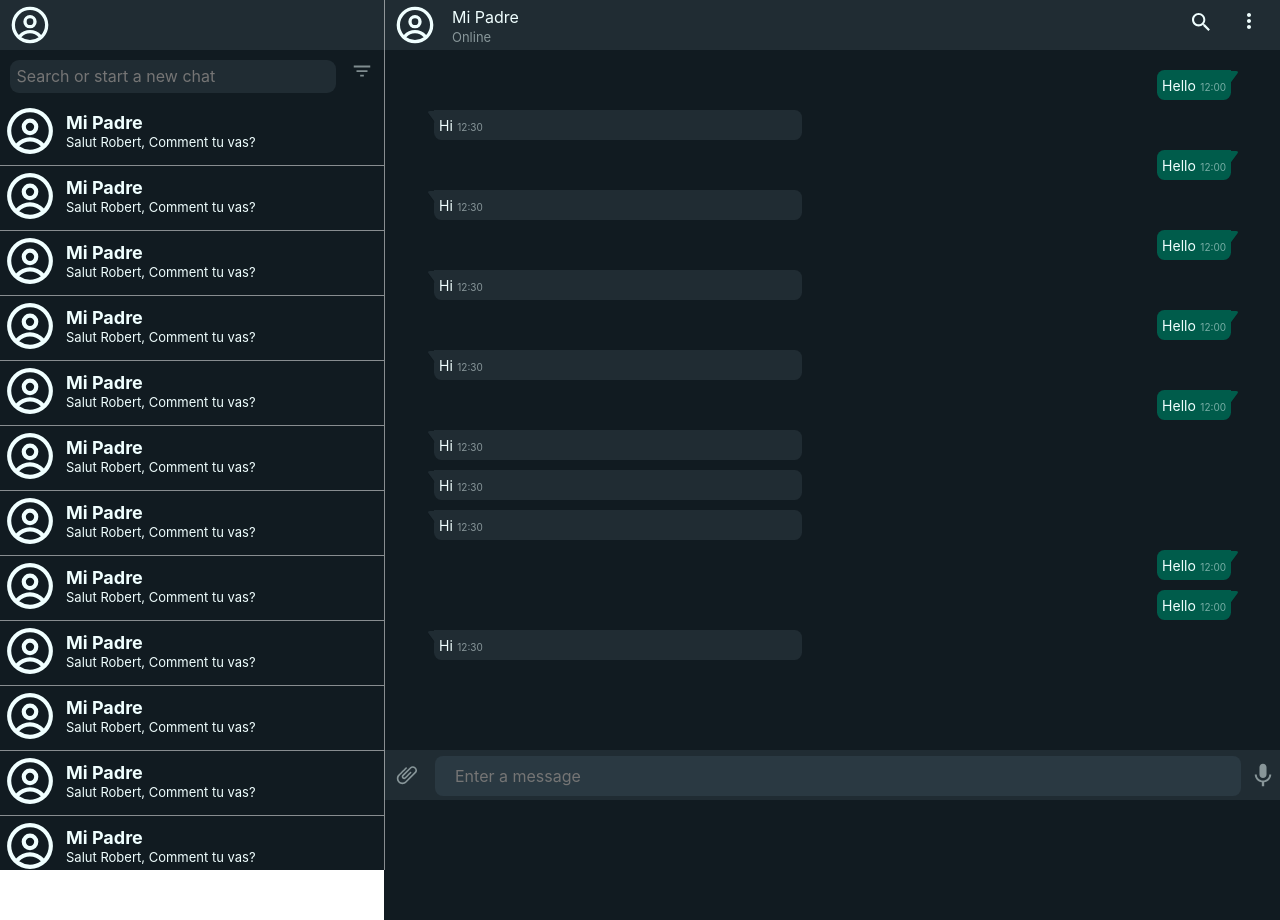
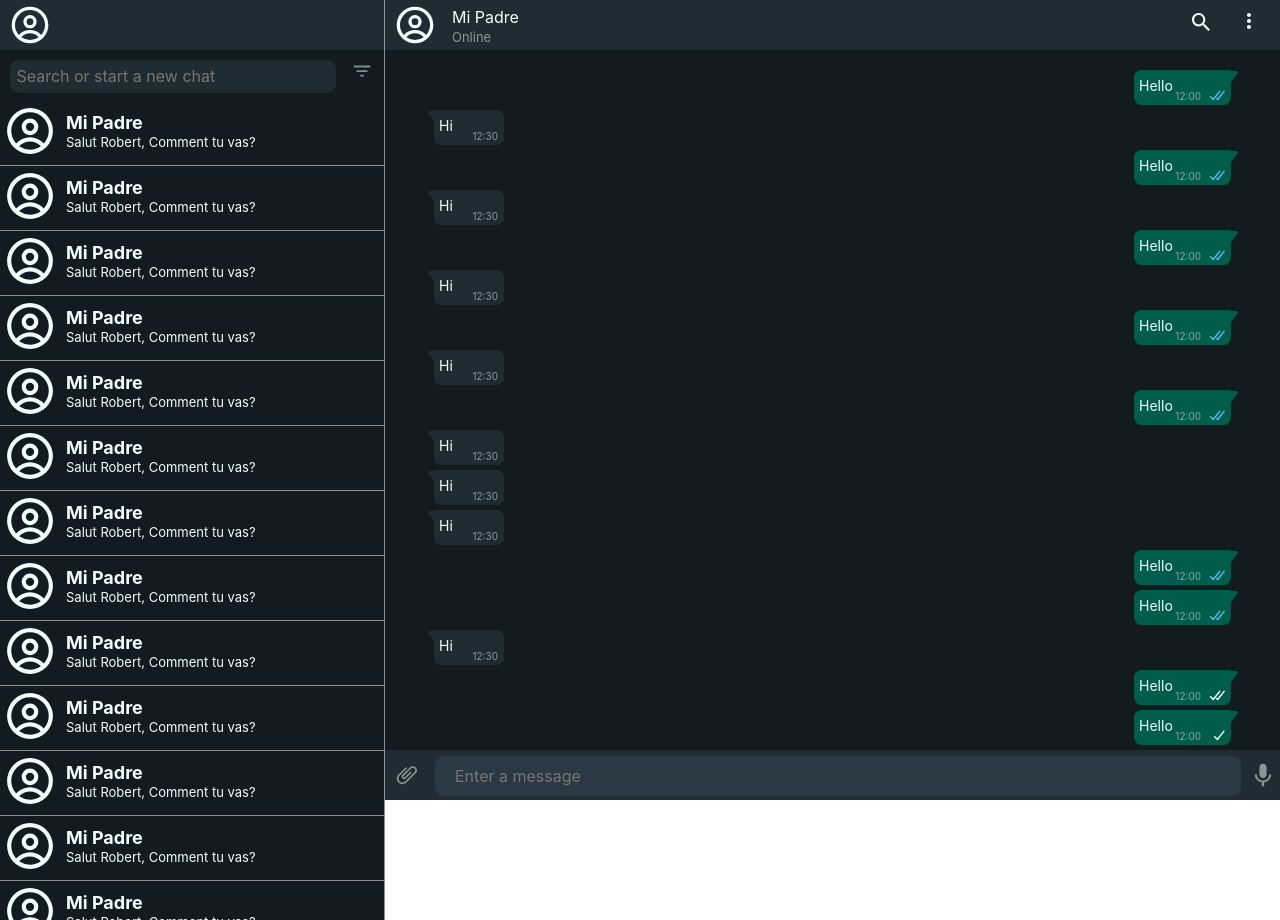
Before and after one commit to isaacrobert33/monchat, a Svelte app: page / in a window 1280 px wide. After the commit the page ends 800 px from the top, so only its background shows below. Built offline with nearby package versions, Linux system fonts and the light colour scheme.

Commit message:
Conversations calibaration

```diff
--- a/src/components/ChatCard.svelte
+++ b/src/components/ChatCard.svelte
@@ -2,6 +2,7 @@
     export let msg;
     export let msg_time;
     export let direction;
+    export let read_status = false;
 </script>
 
 {#if direction==="me"}
@@ -11,7 +12,25 @@
                 <svg viewBox="0 0 8 13" height="13" width="8" preserveAspectRatio="xMidYMid meet" class="" version="1.1" x="0px" y="0px" enable-background="new 0 0 8 13" xml:space="preserve"><path opacity="0.13" d="M5.188,1H0v11.193l6.467-8.625 C7.526,2.156,6.958,1,5.188,1z"></path><path fill="currentColor" d="M5.188,0H0v11.193l6.467-8.625C7.526,1.156,6.958,0,5.188,0z"></path></svg>
             </span>
             <span class="chat-msg">{msg}</span>
-            <span class="chat-time">{msg_time}</span>
+            <span class="chat-time me-time">{msg_time}</span>
+            <span class="read-status">
+                {#if read_status === null}
+                    <svg viewBox="0 0 12 11" height="11" width="12" preserveAspectRatio="xMidYMid meet" class="" fill="none">
+                        <path d="M11.1549 0.652832C11.0745 0.585124 10.9729 0.55127 10.8502 0.55127C10.7021 0.55127 10.5751 0.610514 10.4693 0.729004L4.28038 8.36523L1.87461 6.09277C1.8323 6.04622 1.78151 6.01025 1.72227 5.98486C1.66303 5.95947 1.60166 5.94678 1.53819 5.94678C1.407 5.94678 1.29275 5.99544 1.19541 6.09277L0.884379 6.40381C0.79128 6.49268 0.744731 6.60482 0.744731 6.74023C0.744731 6.87565 0.79128 6.98991 0.884379 7.08301L3.88047 10.0791C4.02859 10.2145 4.19574 10.2822 4.38194 10.2822C4.48773 10.2822 4.58929 10.259 4.68663 10.2124C4.78396 10.1659 4.86436 10.1003 4.92784 10.0156L11.5738 1.59863C11.6458 1.5013 11.6817 1.40186 11.6817 1.30029C11.6817 1.14372 11.6183 1.01888 11.4913 0.925781L11.1549 0.652832Z" fill="currentcolor">
+                        </path>
+                    </svg>
+                {:else if !read_status}
+                    <svg viewBox="0 0 16 11" height="11" width="16" preserveAspectRatio="xMidYMid meet" class="" fill="none">
+                        <path d="M11.0714 0.652832C10.991 0.585124 10.8894 0.55127 10.7667 0.55127C10.6186 0.55127 10.4916 0.610514 10.3858 0.729004L4.19688 8.36523L1.79112 6.09277C1.7488 6.04622 1.69802 6.01025 1.63877 5.98486C1.57953 5.95947 1.51817 5.94678 1.45469 5.94678C1.32351 5.94678 1.20925 5.99544 1.11192 6.09277L0.800883 6.40381C0.707784 6.49268 0.661235 6.60482 0.661235 6.74023C0.661235 6.87565 0.707784 6.98991 0.800883 7.08301L3.79698 10.0791C3.94509 10.2145 4.11224 10.2822 4.29844 10.2822C4.40424 10.2822 4.5058 10.259 4.60313 10.2124C4.70046 10.1659 4.78086 10.1003 4.84434 10.0156L11.4903 1.59863C11.5623 1.5013 11.5982 1.40186 11.5982 1.30029C11.5982 1.14372 11.5348 1.01888 11.4078 0.925781L11.0714 0.652832ZM8.6212 8.32715C8.43077 8.20866 8.2488 8.09017 8.0753 7.97168C7.99489 7.89128 7.8891 7.85107 7.75791 7.85107C7.6098 7.85107 7.4892 7.90397 7.3961 8.00977L7.10411 8.33984C7.01947 8.43717 6.97715 8.54508 6.97715 8.66357C6.97715 8.79476 7.0237 8.90902 7.1168 9.00635L8.1959 10.0791C8.33132 10.2145 8.49636 10.2822 8.69102 10.2822C8.79681 10.2822 8.89838 10.259 8.99571 10.2124C9.09304 10.1659 9.17556 10.1003 9.24327 10.0156L15.8639 1.62402C15.9358 1.53939 15.9718 1.43994 15.9718 1.32568C15.9718 1.1818 15.9125 1.05697 15.794 0.951172L15.4386 0.678223C15.3582 0.610514 15.2587 0.57666 15.1402 0.57666C14.9964 0.57666 14.8715 0.635905 14.7657 0.754395L8.6212 8.32715Z" fill="currentColor">
+                        </path>
+                    </svg>
+                {:else}
+                    <svg viewBox="0 0 16 11" height="11" width="16" preserveAspectRatio="xMidYMid meet" class="read" fill="none">
+                        <path d="M11.0714 0.652832C10.991 0.585124 10.8894 0.55127 10.7667 0.55127C10.6186 0.55127 10.4916 0.610514 10.3858 0.729004L4.19688 8.36523L1.79112 6.09277C1.7488 6.04622 1.69802 6.01025 1.63877 5.98486C1.57953 5.95947 1.51817 5.94678 1.45469 5.94678C1.32351 5.94678 1.20925 5.99544 1.11192 6.09277L0.800883 6.40381C0.707784 6.49268 0.661235 6.60482 0.661235 6.74023C0.661235 6.87565 0.707784 6.98991 0.800883 7.08301L3.79698 10.0791C3.94509 10.2145 4.11224 10.2822 4.29844 10.2822C4.40424 10.2822 4.5058 10.259 4.60313 10.2124C4.70046 10.1659 4.78086 10.1003 4.84434 10.0156L11.4903 1.59863C11.5623 1.5013 11.5982 1.40186 11.5982 1.30029C11.5982 1.14372 11.5348 1.01888 11.4078 0.925781L11.0714 0.652832ZM8.6212 8.32715C8.43077 8.20866 8.2488 8.09017 8.0753 7.97168C7.99489 7.89128 7.8891 7.85107 7.75791 7.85107C7.6098 7.85107 7.4892 7.90397 7.3961 8.00977L7.10411 8.33984C7.01947 8.43717 6.97715 8.54508 6.97715 8.66357C6.97715 8.79476 7.0237 8.90902 7.1168 9.00635L8.1959 10.0791C8.33132 10.2145 8.49636 10.2822 8.69102 10.2822C8.79681 10.2822 8.89838 10.259 8.99571 10.2124C9.09304 10.1659 9.17556 10.1003 9.24327 10.0156L15.8639 1.62402C15.9358 1.53939 15.9718 1.43994 15.9718 1.32568C15.9718 1.1818 15.9125 1.05697 15.794 0.951172L15.4386 0.678223C15.3582 0.610514 15.2587 0.57666 15.1402 0.57666C14.9964 0.57666 14.8715 0.635905 14.7657 0.754395L8.6212 8.32715Z" fill="currentColor">
+                        </path>
+                    </svg>
+                {/if}
+            </span>
         </div>
     </div>
 {:else}
@@ -21,7 +40,7 @@
                 <svg viewBox="0 0 8 13" height="13" width="8" preserveAspectRatio="xMidYMid meet" class="" version="1.1" x="0px" y="0px" enable-background="new 0 0 8 13" xml:space="preserve"><path opacity="0.13" fill="#0000000" d="M1.533,3.568L8,12.193V1H2.812 C1.042,1,0.474,2.156,1.533,3.568z"></path><path fill="currentColor" d="M1.533,2.568L8,11.193V0L2.812,0C1.042,0,0.474,1.156,1.533,2.568z"></path></svg>
             </span>
             <span class="chat-msg">{msg}</span>
-            <span class="chat-time">{msg_time}</span>
+            <span class="chat-time you-time">{msg_time}</span>
         </div>
     </div>
 {/if}
@@ -49,11 +68,27 @@
 
     .you {
         max-width: 40%;
+        position: absolute;
         padding: 5px;
+        min-width: 60px;
+        min-height: 25px;
         color: azure;
         border-radius: 7.5px;
         background-color: #202c33;
         border-top-left-radius: 0;
+    }
+
+    .my {
+        right: 40px;
+        padding: 5px;
+        max-width: 40%;
+        min-width: 87px;
+        min-height: 25px;
+        color: azure;
+        background-color: #005c4b;
+        border-radius: 7.5px;
+        border-top-right-radius: 0;
+        position: absolute;
     }
 
     .tail-in {
@@ -64,26 +99,6 @@
         z-index: 1;
     }
 
-    .chat-msg {
-        font-size: 14px;
-    }
-
-    .chat-time {
-        font-size: 10px;
-        color: rgba(240, 255, 255, 0.5);
-    }
-
-    .my {
-        right: 40px;
-        padding: 5px;
-        max-width: 40%;
-        color: azure;
-        background-color: #005c4b;
-        border-radius: 7.5px;
-        border-top-right-radius: 0;
-        position: absolute;
-    }
-
     .tail-out {
         color: #005c4b;
         position: absolute;
@@ -92,6 +107,7 @@
         z-index: 1;
     }
 
+
     .chat-msg {
         font-size: 14px;
     }
@@ -99,5 +115,24 @@
     .chat-time {
         font-size: 10px;
         color: rgba(240, 255, 255, 0.5);
+        bottom: 3px;
+        position: absolute;
+    }
+
+    .you-time {
+        right: 6px;
+    }
+    .me-time {
+        right: 30px;
+    }
+
+    .read-status {
+        right: 6px;
+        bottom: 0;
+        position: absolute;
+    }
+
+    .read-status .read {
+        color: #52bbe8;
     }
 </style>
--- a/src/components/ChatContainer.svelte
+++ b/src/components/ChatContainer.svelte
@@ -5,21 +5,23 @@
     export let chat_profile_name = "Mi Padre";
     export let chat_profile_status = "Online";
     export let conversation_list = [
-        {msg: "Hello", msg_time: "12:00", direction: "me"},
+        {msg: "Hello", msg_time: "12:00", direction: "me", read_status: true},
         {msg: "Hi", msg_time: "12:30", direction: "you"},
-        {msg: "Hello", msg_time: "12:00", direction: "me"},
+        {msg: "Hello", msg_time: "12:00", direction: "me", read_status: true},
         {msg: "Hi", msg_time: "12:30", direction: "you"},
-        {msg: "Hello", msg_time: "12:00", direction: "me"},
+        {msg: "Hello", msg_time: "12:00", direction: "me", read_status: true},
         {msg: "Hi", msg_time: "12:30", direction: "you"},
-        {msg: "Hello", msg_time: "12:00", direction: "me"},
+        {msg: "Hello", msg_time: "12:00", direction: "me", read_status: true},
         {msg: "Hi", msg_time: "12:30", direction: "you"},
-        {msg: "Hello", msg_time: "12:00", direction: "me"},
+        {msg: "Hello", msg_time: "12:00", direction: "me", read_status: true},
         {msg: "Hi", msg_time: "12:30", direction: "you"},
         {msg: "Hi", msg_time: "12:30", direction: "you"},
         {msg: "Hi", msg_time: "12:30", direction: "you"},
-        {msg: "Hello", msg_time: "12:00", direction: "me"},
-        {msg: "Hello", msg_time: "12:00", direction: "me"},
+        {msg: "Hello", msg_time: "12:00", direction: "me", read_status: true},
+        {msg: "Hello", msg_time: "12:00", direction: "me", read_status: true},
         {msg: "Hi", msg_time: "12:30", direction: "you"},
+        {msg: "Hello", msg_time: "12:00", direction: "me", read_status: false},
+        {msg: "Hello", msg_time: "12:00", direction: "me", read_status: null},
     ];
 </script>
 
@@ -47,15 +49,16 @@
     </div>
 
     <!-- Chats Start -->
-
-    {#each conversation_list as conv}
-        <ChatCard {...conv} />
-    {/each}
+    <div class="conversation-list">
+        {#each conversation_list as conv}
+            <ChatCard {...conv} />
+        {/each}
+    </div>
 
     <!-- Chats End -->
 
     <div class="footer">
-        <span>
+        <span class="attachment-btn" title="attachment">
             <svg viewBox="0 0 24 24" height="24" width="24" preserveAspectRatio="xMidYMid meet" class="msg-attachment" version="1.1" x="0px" y="0px" enable-background="new 0 0 24 24" xml:space="preserve">
                 <path fill="currentColor" d="M1.816,15.556v0.002c0,1.502,0.584,2.912,1.646,3.972s2.472,1.647,3.974,1.647 c1.501,0,2.91-0.584,3.972-1.645l9.547-9.548c0.769-0.768,1.147-1.767,1.058-2.817c-0.079-0.968-0.548-1.927-1.319-2.698 c-1.594-1.592-4.068-1.711-5.517-0.262l-7.916,7.915c-0.881,0.881-0.792,2.25,0.214,3.261c0.959,0.958,2.423,1.053,3.263,0.215 c0,0,3.817-3.818,5.511-5.512c0.28-0.28,0.267-0.722,0.053-0.936c-0.08-0.08-0.164-0.164-0.244-0.244 c-0.191-0.191-0.567-0.349-0.957,0.04c-1.699,1.699-5.506,5.506-5.506,5.506c-0.18,0.18-0.635,0.127-0.976-0.214 c-0.098-0.097-0.576-0.613-0.213-0.973l7.915-7.917c0.818-0.817,2.267-0.699,3.23,0.262c0.5,0.501,0.802,1.1,0.849,1.685 c0.051,0.573-0.156,1.111-0.589,1.543l-9.547,9.549c-0.756,0.757-1.761,1.171-2.829,1.171c-1.07,0-2.074-0.417-2.83-1.173 c-0.755-0.755-1.172-1.759-1.172-2.828l0,0c0-1.071,0.415-2.076,1.172-2.83c0,0,5.322-5.324,7.209-7.211 c0.157-0.157,0.264-0.579,0.028-0.814c-0.137-0.137-0.21-0.21-0.342-0.342c-0.2-0.2-0.553-0.263-0.834,0.018 c-1.895,1.895-7.205,7.207-7.205,7.207C2.4,12.645,1.816,14.056,1.816,15.556z">
                 </path>
@@ -76,11 +79,15 @@
         height: 100%;
         width: 70%;
         overflow: auto;
-        overflow-x: hidden;
+        scrollbar-width: thin;
+        scrollbar-color: rgba(240, 255, 255, 0.2) transparent;
         margin-left: 30%;
         background-color: #111b21;
+    }
+
+    .conversation-list {
+        overflow: auto;
         padding: 60px 0;
-        scrollbar-width: thin;
     }
 
     .right-topbar {
@@ -92,6 +99,7 @@
         background-color: #202c33;
         padding: 0;
         z-index: 3;
+        overflow: hidden;
     }
 
     .chat-profile-img {
--- a/src/components/ListContainer.svelte
+++ b/src/components/ListContainer.svelte
@@ -42,10 +42,13 @@ import ListItem from "./ListItem.svelte";
         margin: 0;
         height: 100%;
         padding: 10px 0;
+        padding-bottom: 60px;
         background-color: #111b21;
         margin-top: 50px;
         position: fixed;
-        overflow: auto;
+        overflow-y: auto;
+        scrollbar-width: thin;
+        scrollbar-color: rgba(240, 255, 255, 0.2) transparent;
         border-right: 0.5px solid rgba(255, 255, 255, 0.5);
     }
 
@@ -60,6 +63,7 @@ import ListItem from "./ListItem.svelte";
         left: 0;
         z-index: 2;
         position: fixed;
+        overflow: hidden;
     }
     .profile-img {
         width: 40px;
```
